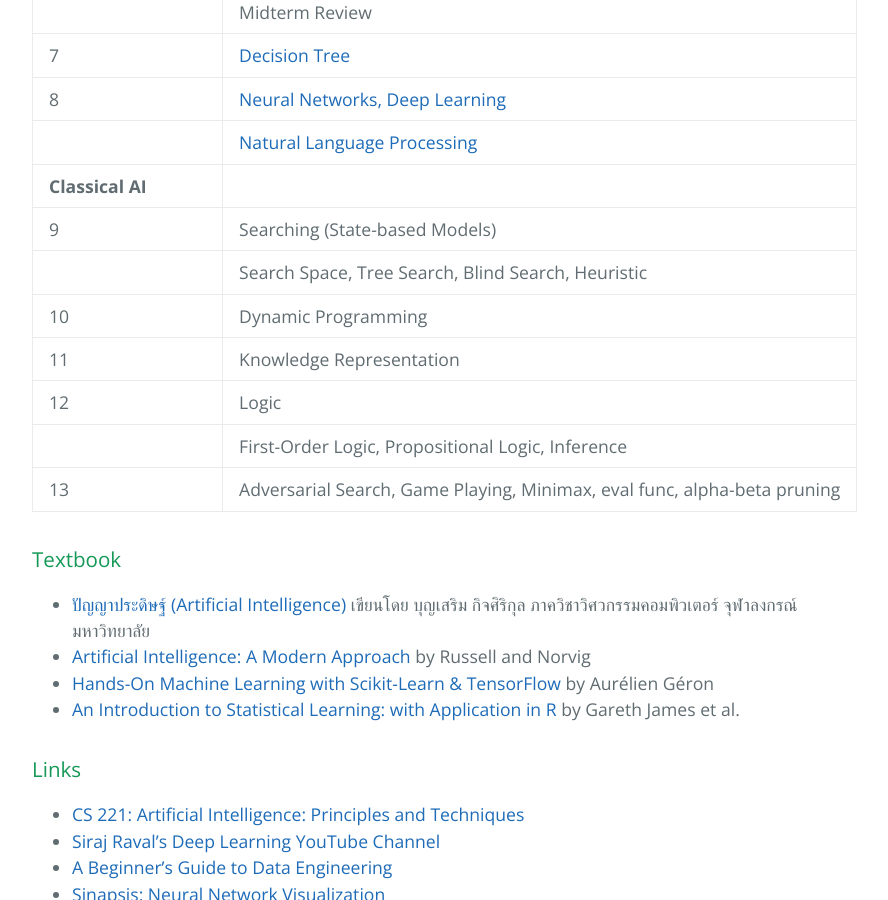
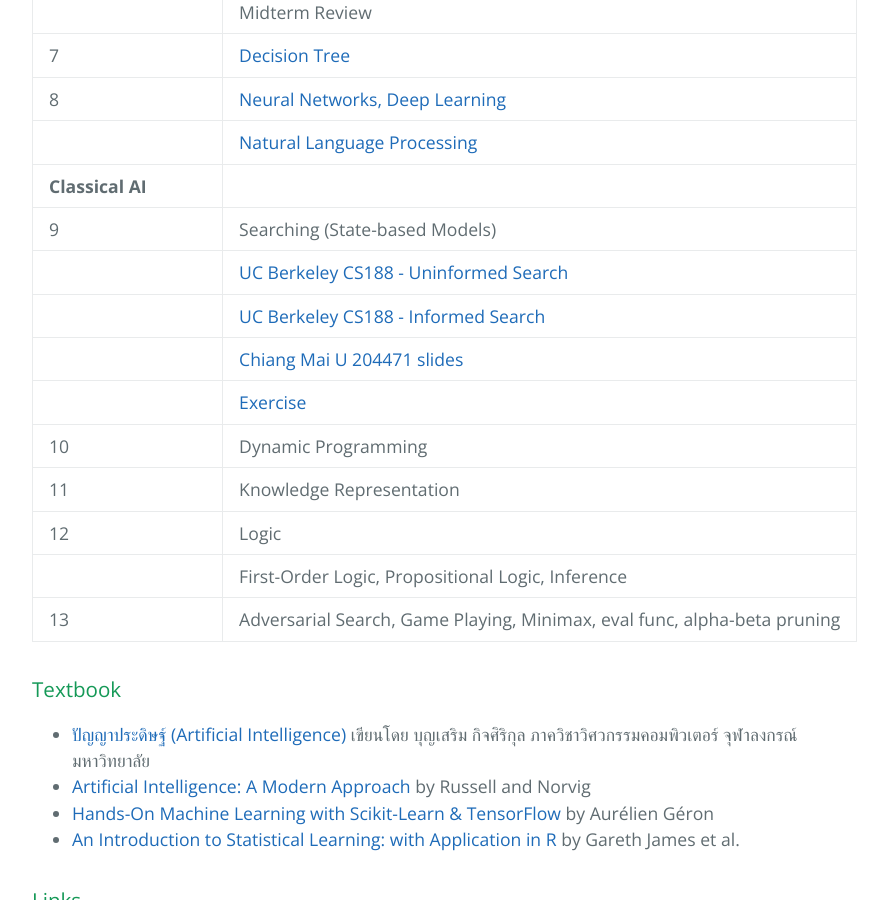
Before and after one commit to pratch/ml_course, a Jekyll site: the page built from index.md, in a window 1280 px wide and 900 px high, scrolled down 2054 px. Shown: the whole window, without its empty margins (192-1080 px from the left). Built offline with Jekyll 4.4.1, drawn with Linux system fonts in a browser that asks for light colours; emoji names are drawn with the system emoji font.

Commit message:
Update index.md

```diff
--- a/index.md
+++ b/index.md
@@ -63,7 +63,10 @@ layout: default
 |   | [Natural Language Processing](8%20-%20NLP.pdf) |
 | **Classical AI** ||
 | 9 | Searching (State-based Models) |
-|   | Search Space, Tree Search, Blind Search, Heuristic |
+|   | [UC Berkeley CS188 - Uninformed Search](http://ai.berkeley.edu/slides/Lecture%202%20--%20Uninformed%20Search/SP14%20CS188%20Lecture%202%20--%20Uninformed%20Search.pptx) |
+|   | [UC Berkeley CS188 - Informed Search](http://ai.berkeley.edu/slides/Lecture%203%20--%20Informed%20Search/SP14%20CS188%20Lecture%203%20--%20Informed%20Search.pptx) |
+|   | [Chiang Mai U 204471 slides](http://www.cs.science.cmu.ac.th/course/204471/lib/exe/fetch.php?media=04_searching_01_uninformed.pdf) |
+|   | [Exercise](http://ai.berkeley.edu/sections/section_0_v55LOfoUUwiW1k6Nchnk3Dw6WQuTW8.pdf) |
 | 10 | Dynamic Programming |
 | 11 | Knowledge Representation |
 | 12 | Logic |
```
